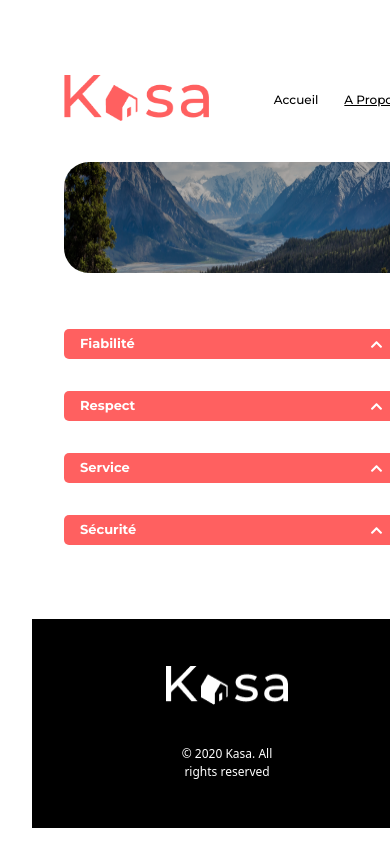
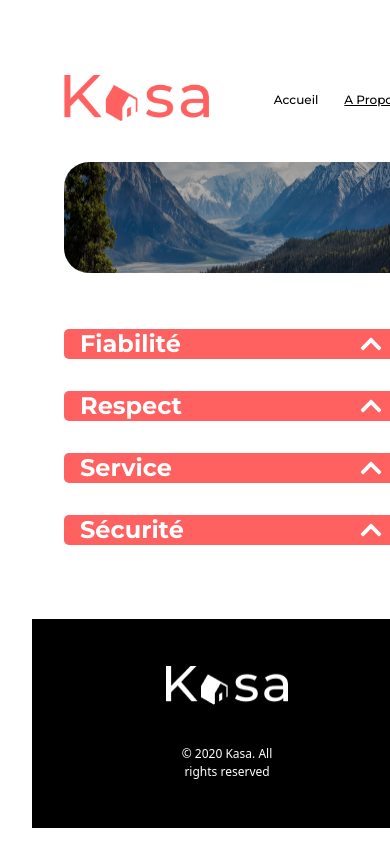
Before and after one commit to S0ph1e22/Kasa, a React (Vite) app: page /APropos in a window 390 px wide. Shown: the top 860 px of the page. Built offline with nearby package versions, Linux system fonts and the light colour scheme; a web font is replaced by a local one.

Commit message:
test, txt a revoir

```diff
--- a/src/styles/Collabs.scss
+++ b/src/styles/Collabs.scss
@@ -12,12 +12,12 @@
       display: flex;
       align-items: center;
       padding: 0 1rem;
-      height: 52px;
+      height: clamp(30px, 6vw, 52px);
     }
 
     .collabs-txt {
       background-color: #F6F6F6;
-      font-size: 20px;
+      font-size: clamp(13px, 2vw, 20px);
       color: black;
       font-weight: normal;
       text-align: left;
@@ -79,16 +79,4 @@
     }
   }
 
-  @media (max-width:768px) and (min-width: 375px){
-    font-size: 13px;
-
-    .collabs-barre{
-      height:30px;
-    }
-
-    .collabs-txt.open{
-      font-size: 13px;
-    }
-  }
-
 }
```
